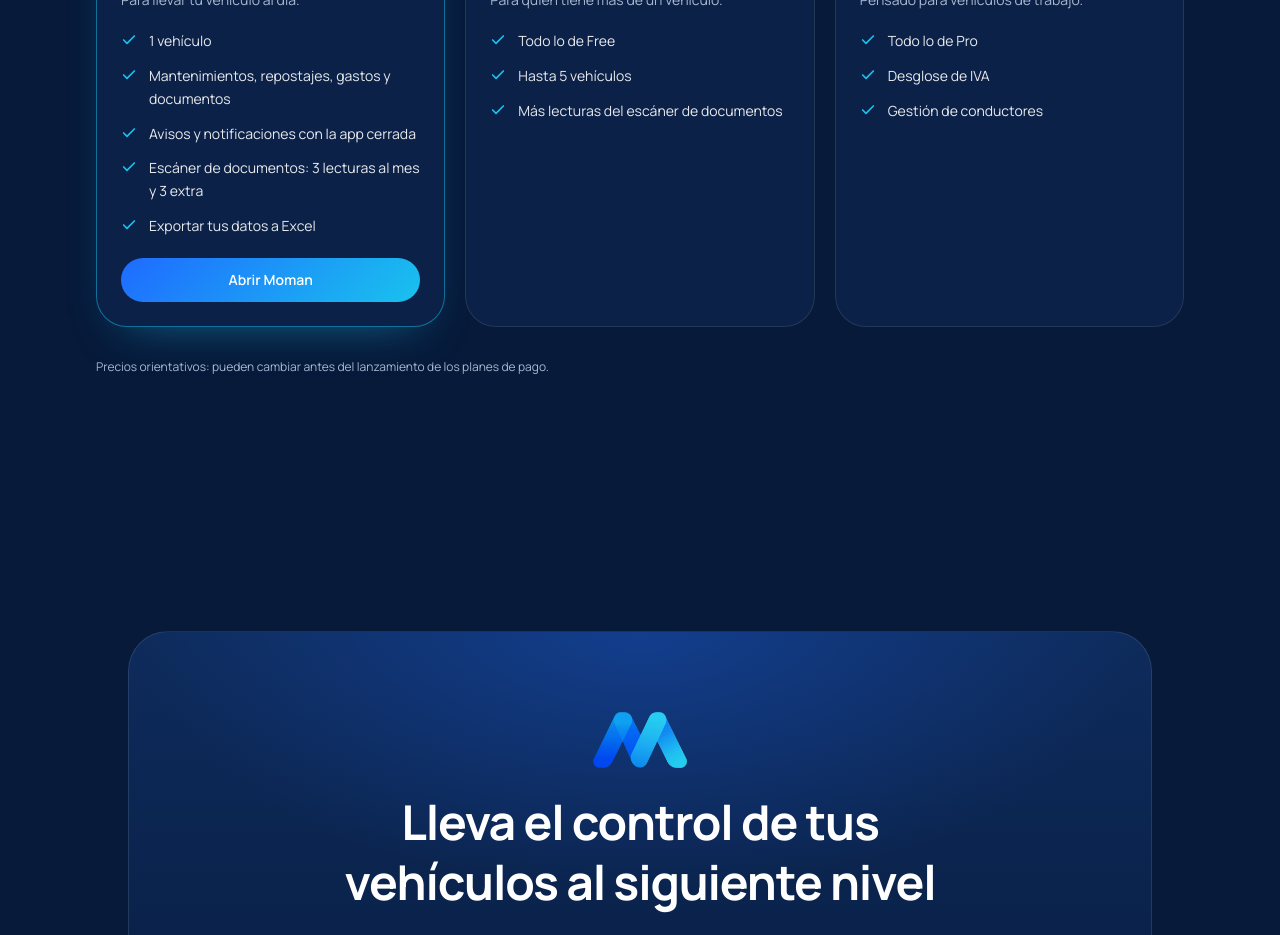
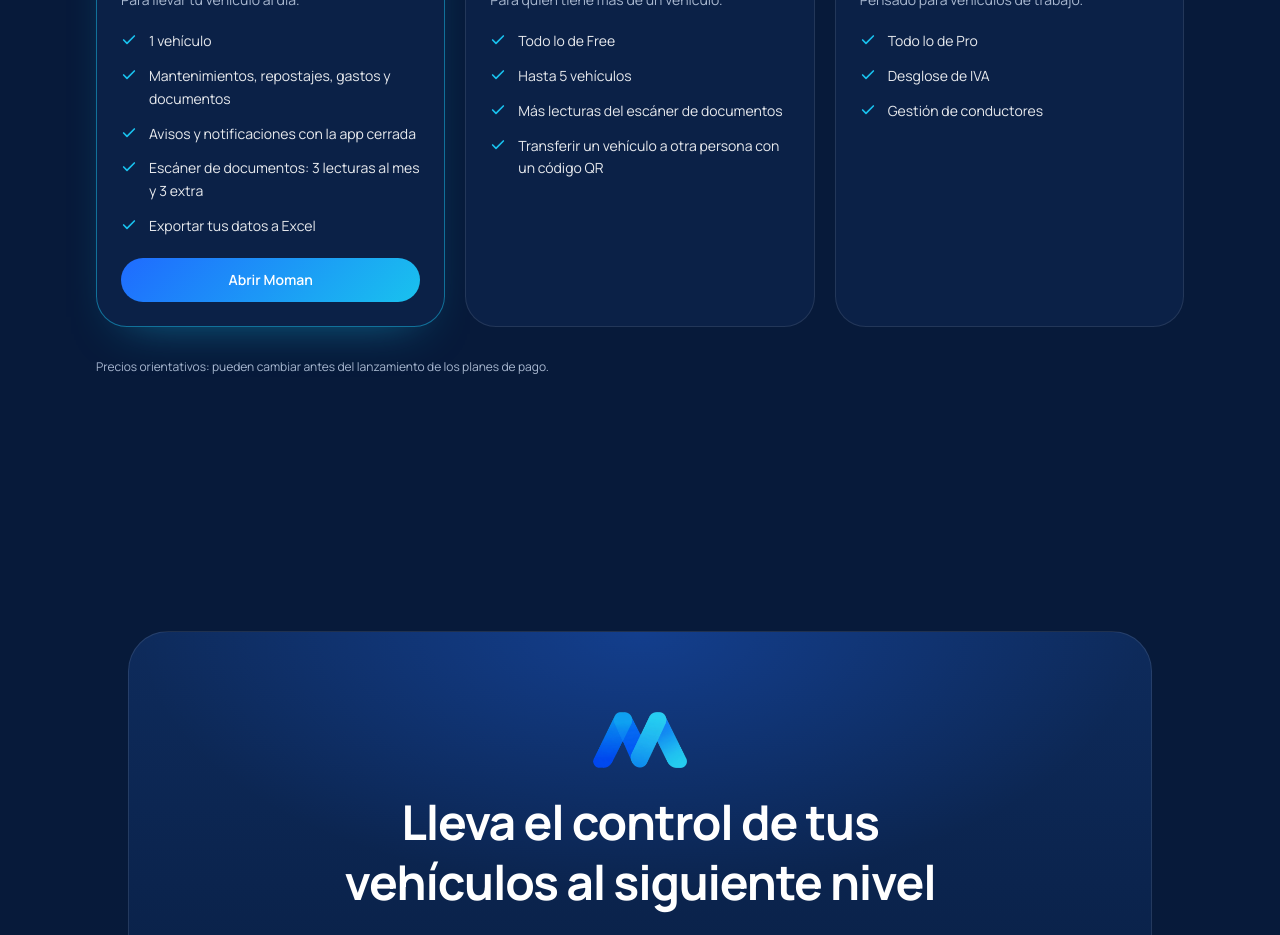
Before and after one commit to vipa935/landigmoman, a Next.js app: page / in a window 1280 px wide. Shown: the part 6140-7075 px from the top of the page. Built offline with nearby package versions, Linux system fonts and the light colour scheme.

Commit message:
Add files via upload

```diff
--- a/components/movant/plans-section.tsx
+++ b/components/movant/plans-section.tsx
@@ -41,7 +41,7 @@ const plans: Plan[] = [
     price: '2,99 €/mes',
     priceNote: 'o 19,99 € al año',
     intro: 'Para quien tiene más de un vehículo.',
-    items: ['Todo lo de Free', 'Hasta 5 vehículos', 'Más lecturas del escáner de documentos'],
+    items: ['Todo lo de Free', 'Hasta 5 vehículos', 'Más lecturas del escáner de documentos', 'Transferir un vehículo a otra persona con un código QR'],
   },
   {
     id: 'flotas',
```
